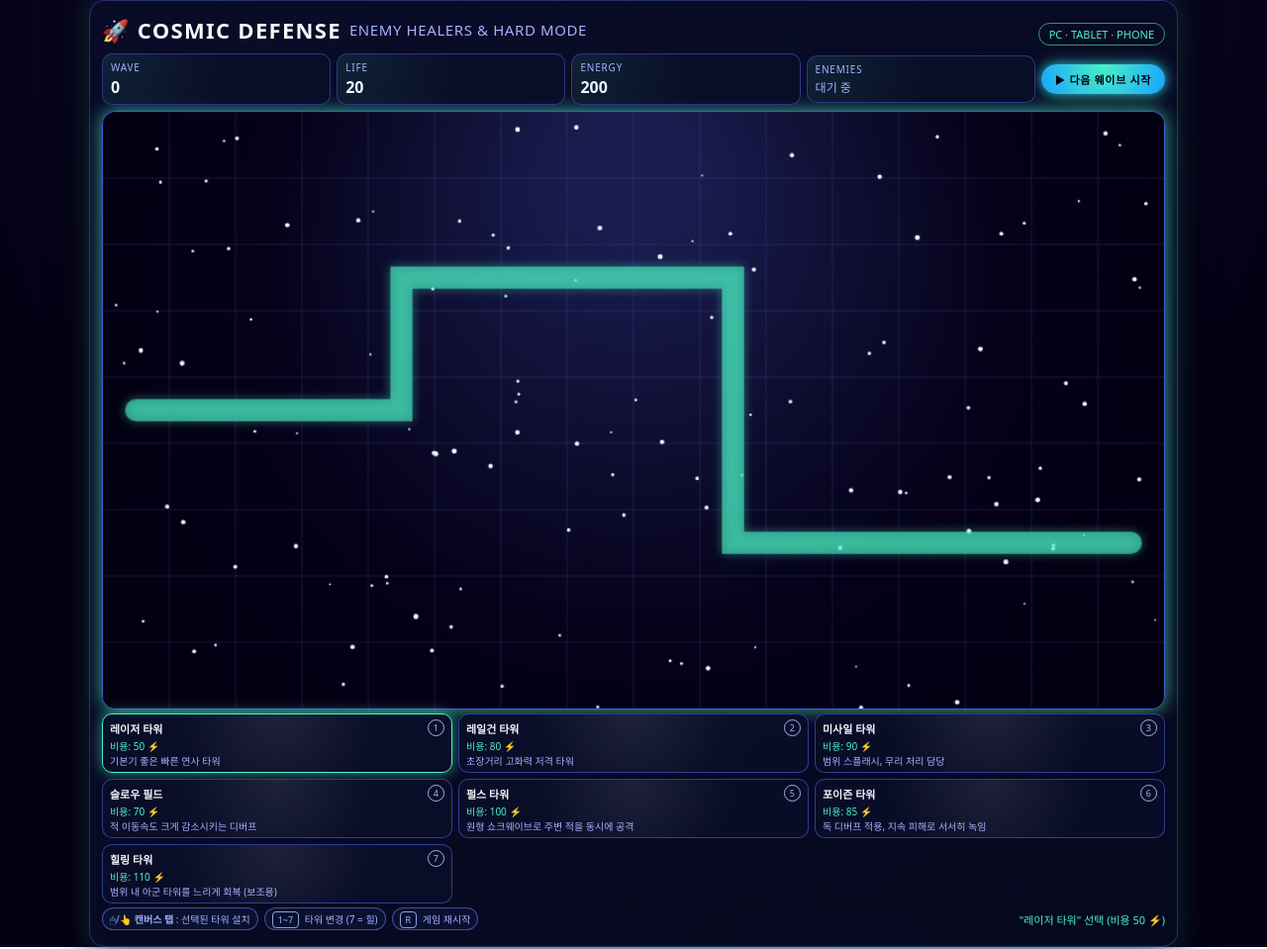
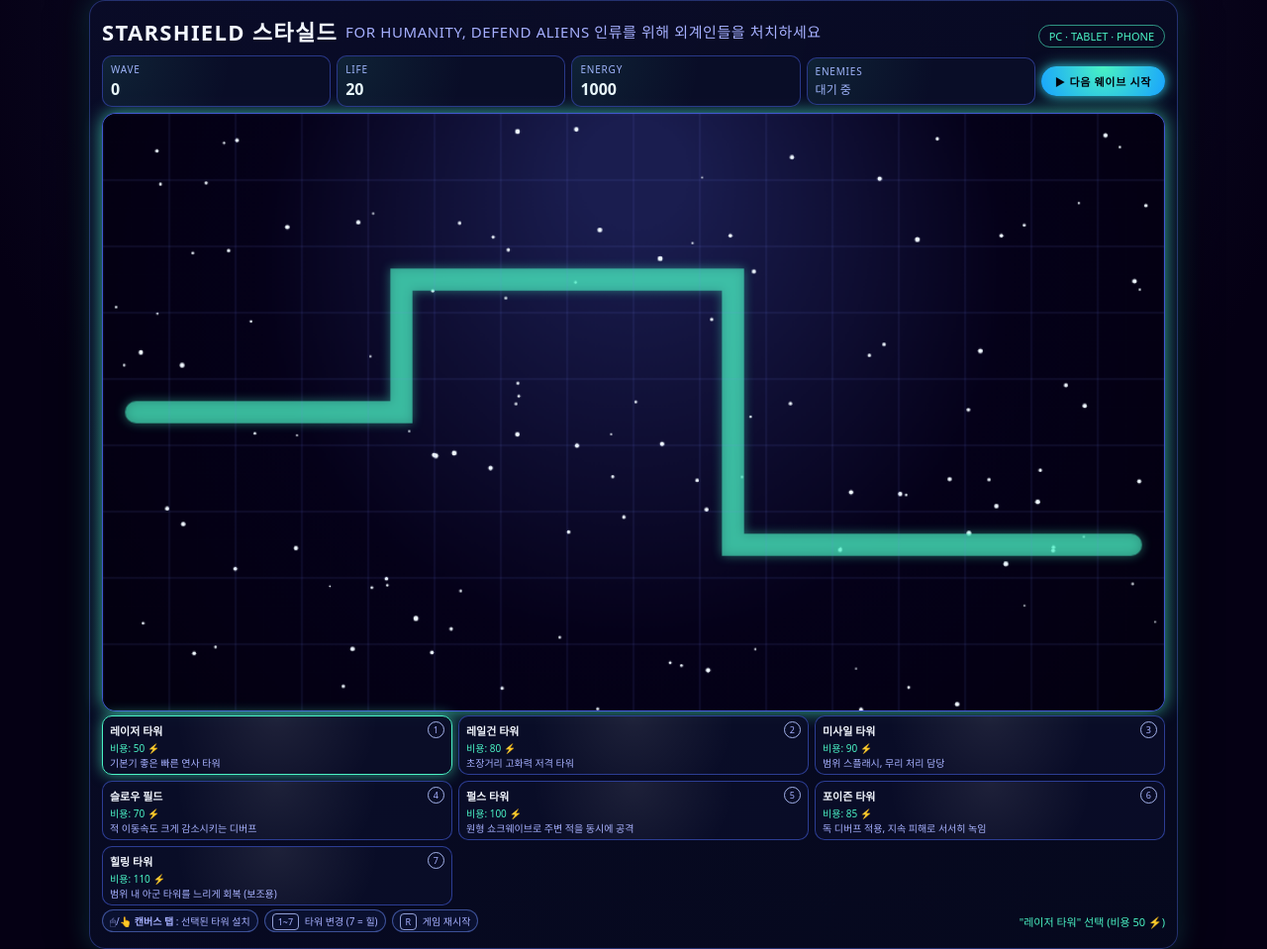
Before and after one commit to Kdy010010/Aks, a plain HTML site: page index.html in a window 1280 px wide. Shown: the whole page at 99% size. Drawn offline with Linux system fonts and the light colour scheme; animation ran at ten frames a second.

Commit message:
Update game title and initial money value

```diff
--- a/index.html
+++ b/index.html
@@ -2,7 +2,7 @@
 <html lang="ko">
 <head>
   <meta charset="UTF-8" />
-  <title>Cosmic Defense – Enemy Healers & Hard Mode 🚀</title>
+  <title>StarShield version 1.0</title>
   <meta name="viewport" content="width=device-width, initial-scale=1.0" />
   <style>
     :root {
@@ -334,8 +334,8 @@
   <div class="game-wrapper">
     <div class="game-header">
       <div class="title">
-        🚀 COSMIC DEFENSE
-        <span>Enemy Healers & Hard Mode</span>
+        Starshield 스타실드
+        <span>for humanity, defend aliens 인류를 위해 외계인들을 처치하세요</span>
       </div>
       <div class="badge">PC · Tablet · Phone</div>
     </div>
@@ -393,7 +393,7 @@
     const COLS = Math.floor(WIDTH / TILE_SIZE);
     const ROWS = Math.floor(HEIGHT / TILE_SIZE);
 
-    const INITIAL_MONEY = 200;
+    const INITIAL_MONEY = 1000;
     const INITIAL_LIFE = 20;
 
     // ====== 타워 타입 정의 (힐 타워 너프) ======
```
